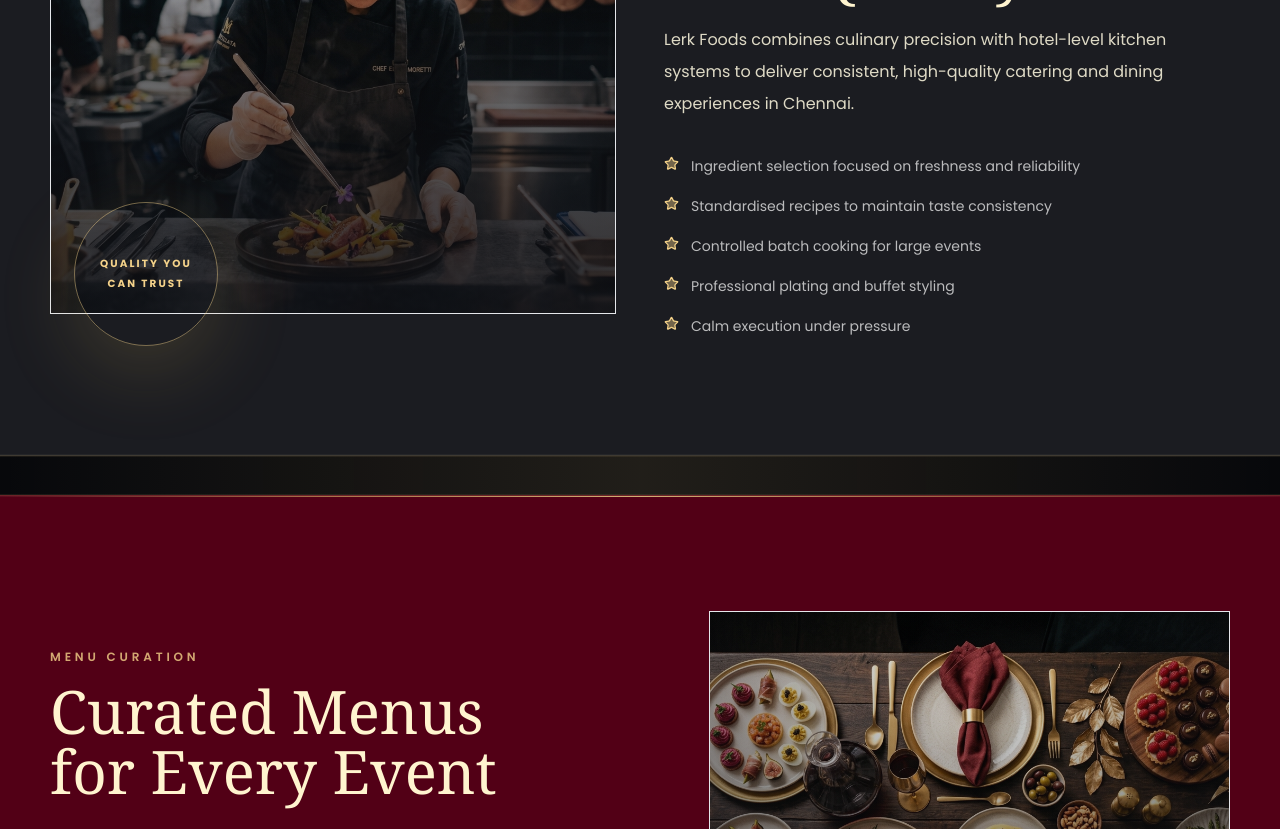
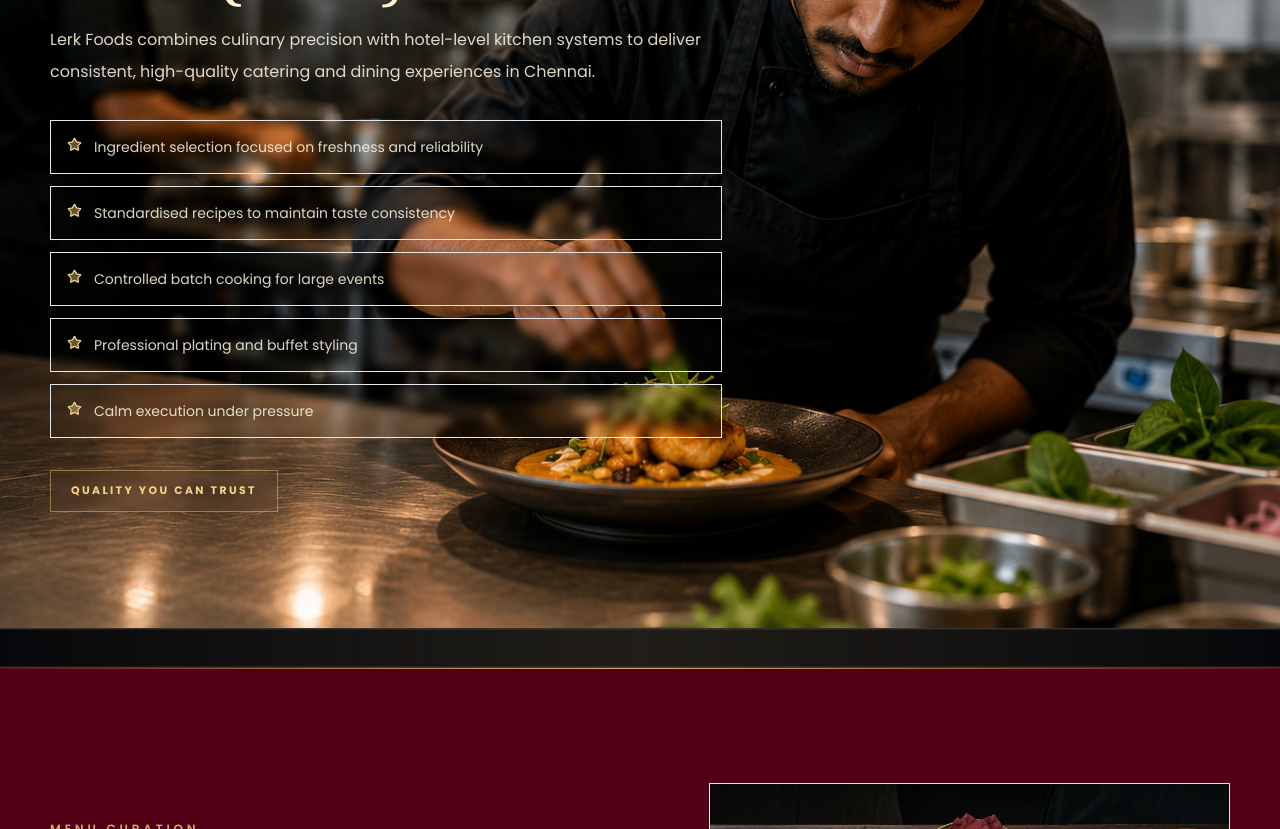
Before and after one commit to 22f3001334-droid/Lekir_Foods, a Next.js app: page / in a window 1280 px wide. Shown: the part 5040-5869 px from the top of the page. Built offline with nearby package versions, Linux system fonts and the light colour scheme.

Commit message:
feat: use food quality image banner

```diff
--- a/components/HomePage.tsx
+++ b/components/HomePage.tsx
@@ -376,12 +376,55 @@ function QualitySection() {
   const section = featureSections[1];
 
   return (
-    <FeatureSection
-      section={section}
-      className="premium-section bg-graphite"
-      imageSide="left"
-      badge={section.badge}
-    />
+    <motion.section
+      id={section.id}
+      initial="hidden"
+      whileInView="visible"
+      viewport={{ once: true, amount: 0.22 }}
+      variants={stagger}
+      className="premium-section relative min-h-[42rem] overflow-hidden bg-midnight"
+    >
+      <Image
+        src="/images/approach-food-quality.png"
+        alt="Our approach to food quality at Lerk Foods"
+        fill
+        sizes="100vw"
+        className="object-cover object-center"
+      />
+      <div className="absolute inset-0 bg-gradient-to-r from-midnight/94 via-midnight/70 to-midnight/24" />
+      <div className="absolute inset-0 bg-gradient-to-t from-midnight/72 via-transparent to-midnight/32" />
+
+      <div className="container-shell section-padding relative z-10 min-h-[42rem] flex items-center">
+        <motion.div variants={fadeUp} className="max-w-2xl">
+          <div className="mb-7">
+            <IconBadge icon={section.icon} />
+          </div>
+          <SectionHeader
+            eyebrow={section.eyebrow}
+            title={section.title}
+            body={section.body}
+            align="left"
+          />
+          <motion.div variants={stagger} className="mt-8 grid gap-3">
+            {section.bullets.map((item) => (
+              <motion.div
+                key={item}
+                variants={fadeUp}
+                className="flex gap-3 border border-champagne/18 bg-midnight/52 px-4 py-3 text-sm leading-7 text-white/78 backdrop-blur-sm"
+              >
+                <Star className="mt-1 shrink-0 fill-champagne/40 text-champagne" size={15} />
+                <span>{item}</span>
+              </motion.div>
+            ))}
+          </motion.div>
+          {section.badge ? (
+            <div className="mt-8 inline-flex border border-champagne/45 bg-midnight/62 px-5 py-3 text-[0.68rem] font-bold uppercase tracking-[0.22em] text-champagne backdrop-blur-sm">
+              {section.badge}
+            </div>
+          ) : null}
+        </motion.div>
+      </div>
+    </motion.section>
   );
 }
 
```
Also changed, not shown: public/images/approach-food-quality.png (added).
